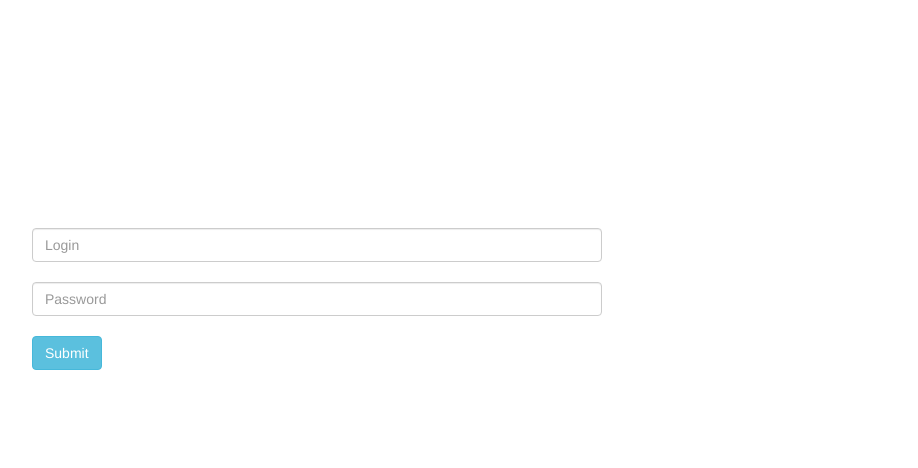
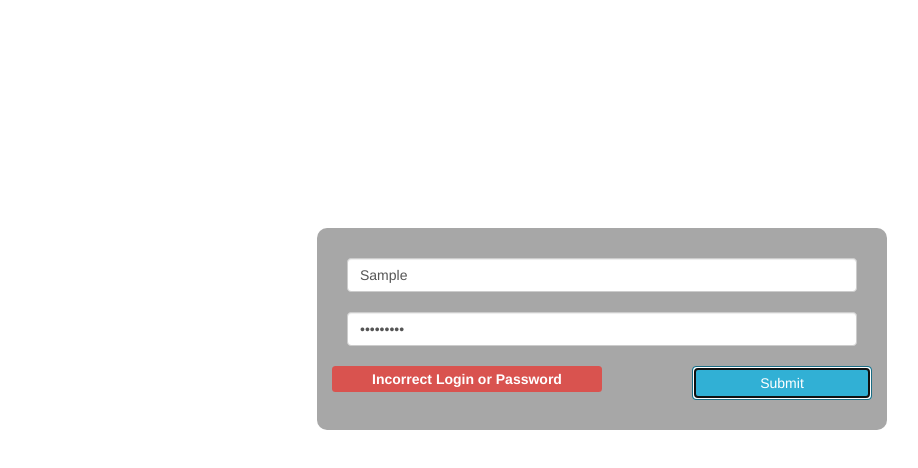
Before and after one commit to GFalcon-UA/Melior, a website: page client/index.html at #!/login in a window 1280 px wide. Both pictures are taken after typing "Sample", "Sample123" into the empty fields and a click on the button "Submit". Shown: the whole page, without its empty margins (38-956 px from the left). Drawn offline with nearby package versions, Linux system fonts and the light colour scheme; some packages are replaced by stand-ins of ours; no server answers.

Commit message:
styles for login-page

```diff
--- a/client/app/login/login.html
+++ b/client/app/login/login.html
@@ -1,5 +1,5 @@
-<div class="container">
-    <form class="form-horizontal loggin-form" ng-submit="vm.login()">
+<div class="rowr">
+    <form class="form-horizontal col-md-6 col-md-offset-3 login-form" ng-submit="vm.login()">
         <input type="text"
                ng-model="vm.oUser.sLogin"
                required
@@ -10,9 +10,13 @@
                required
                class="form-control"
                placeholder="Password"><br>
-        <button class="btn btn-info right" type="submit">Submit</button><br>
-        <div class="label label-danger" ng-if="vm.bLoginError">
-            Incorrect Login or Password
+
+        <div class="row">
+            <div class="label label-danger col-md-6 fail-logim-message" ng-show="vm.bLoginError">
+                Incorrect Login or Password
+            </div>
+            <button class="btn btn-info col-md-4 login-button" type="submit">Submit</button><br>
         </div>
+
     </form>
 </div>
--- a/client/app/melior.css
+++ b/client/app/melior.css
@@ -1,4 +1,17 @@
-.loggin-form{
-    width: 50%;
+.login-form{
     margin-top: 20%;
+    background-color: #a7a7a7;
+    padding: 30px;
+    border-radius: 10px;
 }
+
+.fail-logim-message{
+    font-size: 14px;
+    float: left;
+    padding-top: 6px;
+    padding-bottom: 6px;
+}
+
+.login-button{
+    float: right;
+}
--- a/client/components/auth/auth.factory.js
+++ b/client/components/auth/auth.factory.js
@@ -55,7 +55,9 @@
                 auth.bAuthenticated = false;
               }
               callback && callback(auth.bAuthenticated);
-              $location.path(auth.sPath === auth.sLoginPath ? auth.sHomePath : auth.sPath);
+              if (response.status == 200){
+                $location.path(auth.sPath === auth.sLoginPath ? auth.sHomePath : auth.sPath);
+              }
             }, function (err) {
               auth.bAuthenticated = false;
               callback && callback(false);
--- a/client/index.html
+++ b/client/index.html
@@ -9,7 +9,7 @@
     <link rel="stylesheet" href="app/melior.css">
 </head>
 <body ng-app="Melior">
-<div ng-view></div>
+<div ng-view class="container"></div>
 <script src="bower_components/jquery/dist/jquery.js" type="application/javascript"></script>
 <script src="bower_components/bootstrap/dist/js/bootstrap.js" type="application/javascript"></script>
 <script src="bower_components/angular/angular.js" type="application/javascript"></script>
```
